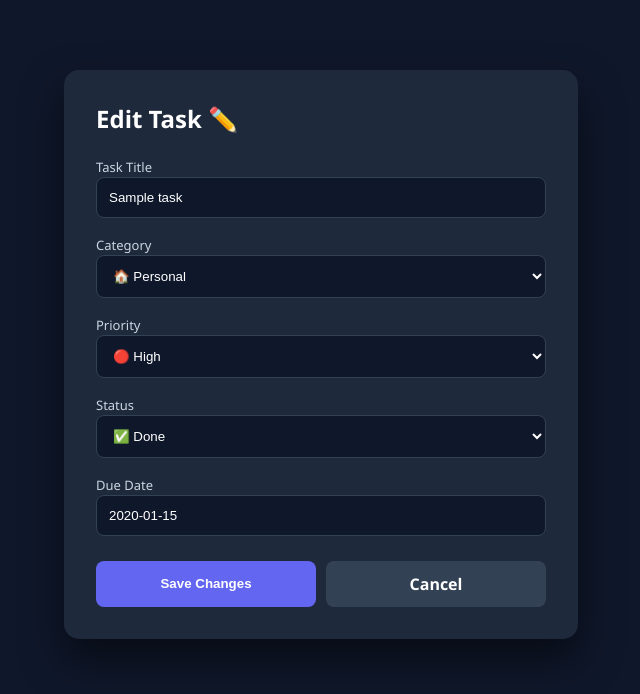
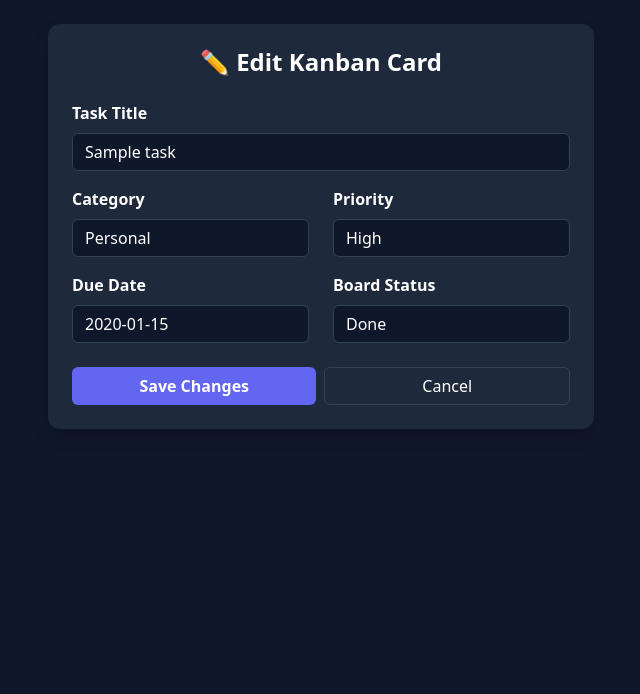
Before and after one commit to bhishmak529-sys/my-task-app, a Flask app: page /edit/1 in a window 1280 px wide. Shown: the top 694 px of the page, without its empty margins (319-959 px from the left). Run offline with Flask 3, Linux system fonts and the light colour scheme; a user stored in the database is signed in; tables that the repository leaves empty hold one stand-in row (values such as "Sample post").

Commit message:
Refactor edit.html to use Bootstrap for styling
Updated the edit task form to use Bootstrap styling and improved layout.

```diff
--- a/templates/edit.html
+++ b/templates/edit.html
@@ -1,48 +1,56 @@
-<!DOCTYPE html>
-<html lang="en">
-<head>
-    <meta charset="UTF-8">
-    <meta name="viewport" content="width=device-width, initial-scale=1.0">
-    <title>Edit Task</title>
-    <link rel="stylesheet" href="/static/style.css">
-</head>
-<body>
-    <div class="main-container">
-        <h2 style="margin-top: 0; color: white;">Edit Task ✏️</h2>
-        <form method="POST">
-            <label style="color: #cbd5e1; font-size: 13px;">Task Title</label>
-            <input type="text" name="task_name" value="{{ task.name }}" required>
+{% extends 'base.html' %}
+{% block body %}
+<div class="row justify-content-center mt-4">
+    <div class="col-md-6">
+        <div class="card shadow p-4 border-0" style="background: #1e293b; color: white; border-radius: 12px;">
+            <h4 class="fw-bold mb-4 text-center text-white">✏️ Edit Kanban Card</h4>
+            <form method="POST">
+                <div class="mb-3">
+                    <label class="form-label fw-bold">Task Title</label>
+                    <input type="text" name="task_name" class="form-control" style="background: #0f172a; color: white; border: 1px solid #334155;" value="{{ task.name }}" required>
+                </div>
 
-            <label style="color: #cbd5e1; font-size: 13px;">Category</label>
-            <select name="category">
-                <option value="Personal" {% if task.category == 'Personal' %}selected{% endif %}>🏠 Personal</option>
-                <option value="Work" {% if task.category == 'Work' %}selected{% endif %}>💻 Work</option>
-                <option value="Urgent" {% if task.category == 'Urgent' %}selected{% endif %}>🔥 Urgent</option>
-            </select>
+                <div class="row mb-3">
+                    <div class="col-md-6">
+                        <label class="form-label fw-bold">Category</label>
+                        <select name="category" class="form-select" style="background: #0f172a; color: white; border: 1px solid #334155;">
+                            <option value="Personal" {% if task.category == 'Personal' %}selected{% endif %}>Personal</option>
+                            <option value="Work" {% if task.category == 'Work' %}selected{% endif %}>Work 💻</option>
+                            <option value="Urgent" {% if task.category == 'Urgent' %}selected{% endif %}>Urgent 🔥</option>
+                        </select>
+                    </div>
+                    <div class="col-md-6">
+                        <label class="form-label fw-bold">Priority</label>
+                        <select name="priority" class="form-select" style="background: #0f172a; color: white; border: 1px solid #334155;">
+                            <option value="High" {% if task.priority == 'High' %}selected{% endif %}>High</option>
+                            <option value="Medium" {% if task.priority == 'Medium' %}selected{% endif %}>Medium</option>
+                            <option value="Low" {% if task.priority == 'Low' %}selected{% endif %}>Low</option>
+                        </select>
+                    </div>
+                </div>
 
-            <label style="color: #cbd5e1; font-size: 13px;">Priority</label>
-            <select name="priority">
-                <option value="High" {% if task.priority == 'High' %}selected{% endif %}>🔴 High</option>
-                <option value="Medium" {% if task.priority == 'Medium' %}selected{% endif %}>🟡 Medium</option>
-                <option value="Low" {% if task.priority == 'Low' %}selected{% endif %}>🔵 Low</option>
-            </select>
+                <div class="row mb-4">
+                    <div class="col-md-6">
+                        <label class="form-label fw-bold">Due Date</label>
+                        <input type="text" name="due_date" class="form-control" style="background: #0f172a; color: white; border: 1px solid #334155;" value="{{ task.due_date }}" required>
+                    </div>
+                    <div class="col-md-6">
+                        <label class="form-label fw-bold">Board Status</label>
+                        <select name="status" class="form-select" style="background: #0f172a; color: white; border: 1px solid #334155;">
+                            <option value="Backlog" {% if task.status == 'Backlog' %}selected{% endif %}>Backlog</option>
+                            <option value="To Do" {% if task.status == 'To Do' %}selected{% endif %}>To Do</option>
+                            <option value="In Progress" {% if task.status == 'In Progress' %}selected{% endif %}>In Progress</option>
+                            <option value="Done" {% if task.status == 'Done' %}selected{% endif %}>Done</option>
+                        </select>
+                    </div>
+                </div>
 
-            <label style="color: #cbd5e1; font-size: 13px;">Status</label>
-            <select name="status">
-                <option value="Backlog" {% if task.status == 'Backlog' %}selected{% endif %}>📁 Backlog</option>
-                <option value="To Do" {% if task.status == 'To Do' %}selected{% endif %}>📋 To Do</option>
-                <option value="In Progress" {% if task.status == 'In Progress' %}selected{% endif %}>⚡ In Progress</option>
-                <option value="Done" {% if task.status == 'Done' %}selected{% endif %}>✅ Done</option>
-            </select>
-
-            <label style="color: #cbd5e1; font-size: 13px;">Due Date</label>
-            <input type="text" name="due_date" value="{{ task.due_date or '' }}" placeholder="YYYY-MM-DD">
-
-            <div style="display: flex; gap: 10px; margin-top: 10px;">
-                <button type="submit" class="add-btn" style="flex: 1;">Save Changes</button>
-                <a href="/" class="add-btn" style="flex: 1; text-align: center; text-decoration: none; background: #334155;">Cancel</a>
-            </div>
-        </form>
+                <div class="d-flex gap-2">
+                    <button type="submit" class="btn btn-primary w-100 fw-bold" style="background: #6366f1; border: none;">Save Changes</button>
+                    <a href="/" class="btn btn-outline-secondary w-100 text-white" style="border-color: #334155;">Cancel</a>
+                </div>
+            </form>
+        </div>
     </div>
-</body>
-</html>
+</div>
+{% endblock %}
```
